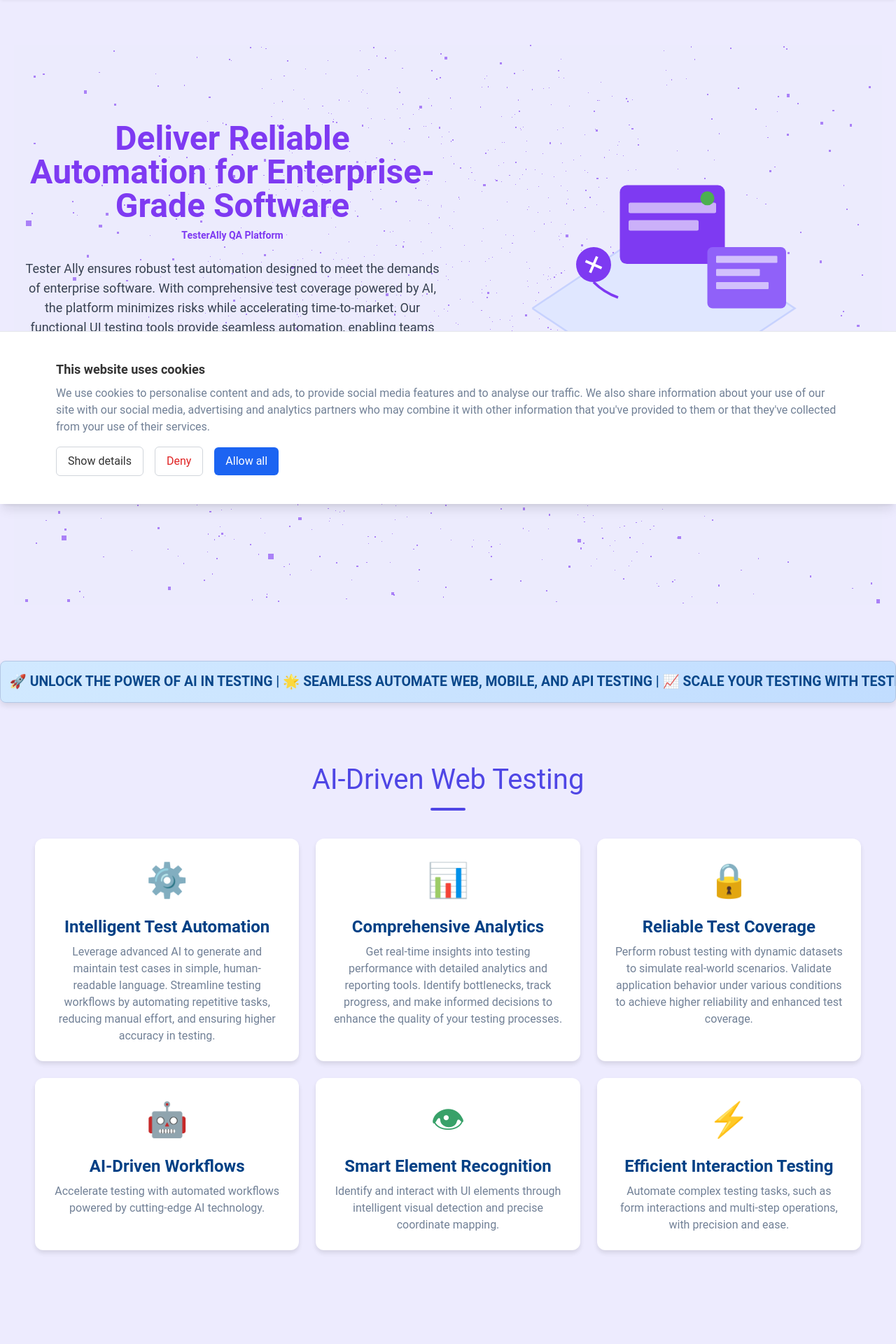
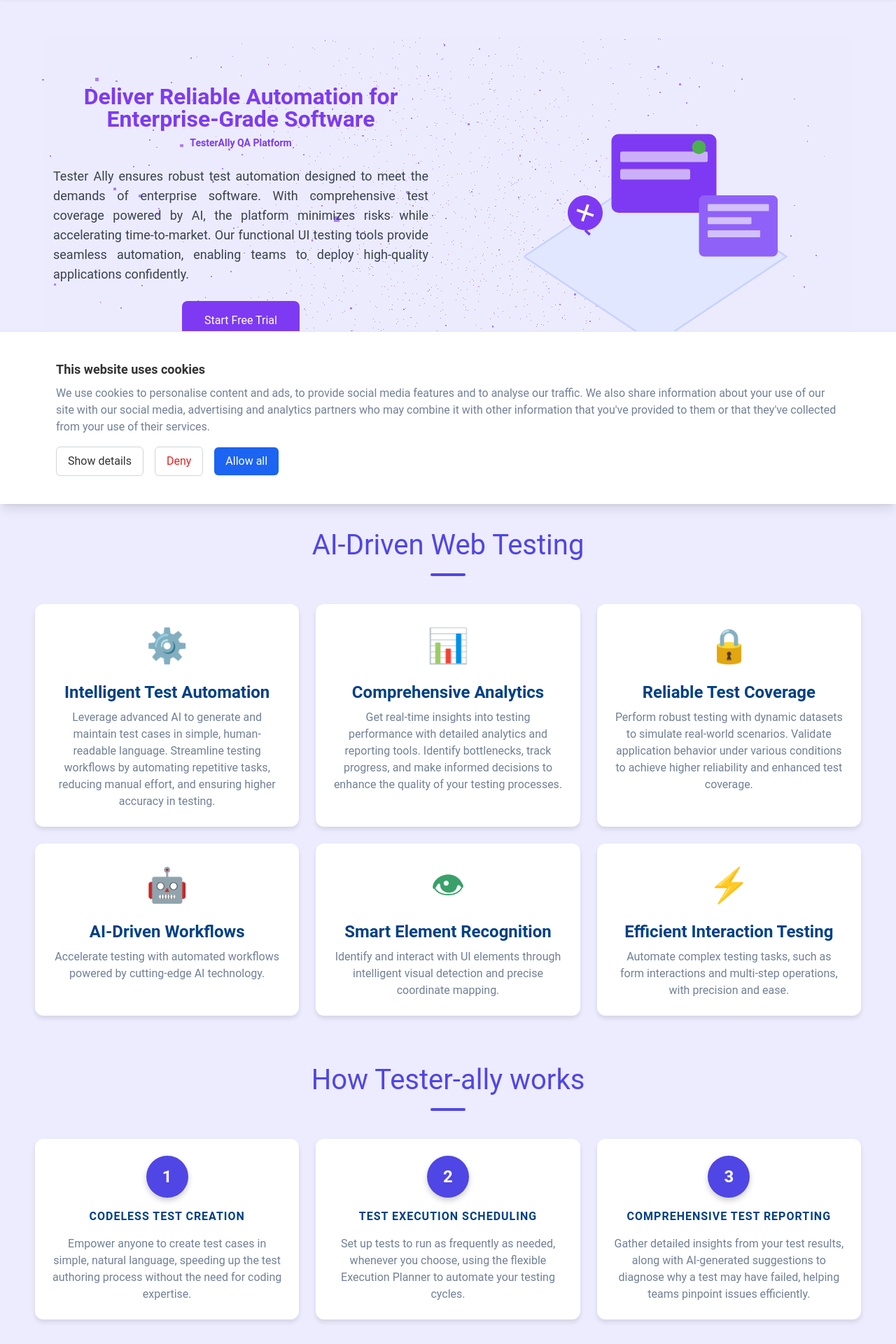
Before and after one commit to rangad123/TesterAlly-FE, a React (Create React App) app: page / in a window 1280 px wide. Shown: the part 80-2000 px from the top of the page at 70% size. Built offline with nearby package versions, Linux system fonts and the light colour scheme.

Commit message:
update Styles

```diff
--- a/src/pages/HeroSection.js
+++ b/src/pages/HeroSection.js
@@ -80,33 +80,35 @@ const HeroSection = () => {
   }, []);
 
   return (
-    <section className="relative min-h-screen bg-[rgb(237,235,254)]">
+    <section className="relative bg-[rgb(237,235,254)]">
       <div
         ref={containerRef}
         className="absolute inset-0 z-0"
       />
 
       {/* Main Content */}
-      <div className="relative z-10 container mx-auto px-4 py-16">
-        <div className="grid md:grid-cols-2 gap-12 items-center">
-          <div className="space-y-6">
-            <motion.h1
-              className="text-4xl md:text-5xl font-bold leading-tight text-[rgb(126,58,242)]"
-              initial={{ opacity: 0, y: 20 }}
-              animate={{ opacity: 1, y: 0 }}
-              transition={{ duration: 0.6 }}
-            >
+      <div className="relative z-10 max-w-7xl mx-auto">
+        <div className="grid md:grid-cols-2 gap-8 items-center">
+
+        <motion.div
+            className="space-y-6 px-4"
+            initial={{ opacity: 0, y: 20 }}
+            animate={{ opacity: 1, y: 0 }}
+            transition={{ duration: 0.6 }}
+          >
+            <h1 className="text-3xl md:text-4xl lg:text-5xl font-bold leading-tight text-[rgb(126,58,242)]">
               Deliver Reliable Automation for Enterprise-Grade Software
               <div className="text-sm font-semibold mt-2 text-[rgb(126,58,242)]">
                 TesterAlly QA Platform
               </div>
-            </motion.h1>
+            </h1>
 
             <motion.p
-              className="text-lg text-gray-700"
+              className="text-base md:text-lg text-gray-700"
               initial={{ opacity: 0, y: 20 }}
               animate={{ opacity: 1, y: 0 }}
               transition={{ duration: 0.6, delay: 0.2 }}
+              style={{textAlign:"justify"}}
             >
               Tester Ally ensures robust test automation designed to meet the demands of enterprise software.
               With comprehensive test coverage powered by AI, the platform minimizes risks while accelerating time-to-market.
@@ -114,7 +116,7 @@ const HeroSection = () => {
             </motion.p>
 
             <motion.button
-              className="px-8 py-3 bg-[rgb(126,58,242)] text-white rounded-lg hover:bg-opacity-90 transition-all"
+              className="w-full md:w-auto px-8 py-4 bg-[rgb(126,58,242)] text-white rounded-lg hover:bg-opacity-90 transition-all transform hover:scale-105"
               initial={{ opacity: 0, y: 20 }}
               animate={{ opacity: 1, y: 0 }}
               transition={{ duration: 0.6, delay: 0.4 }}
@@ -122,7 +124,7 @@ const HeroSection = () => {
             >
               Start Free Trial
             </motion.button>
-          </div>
+          </motion.div>
 
           <motion.div
             className="relative h-[500px]"
--- a/src/pages/Style2.css
+++ b/src/pages/Style2.css
@@ -75,109 +75,6 @@ a {
   color: white;
 }
 
-.hero {
-  display: flex;
-  flex-direction: column-reverse;
-  align-items: center;
-  justify-content: center;
-  padding: 80px 20px;
-  text-align: center;
-}
-
-@media (min-width: 768px) {
-  .hero {
-    flex-direction: row;
-    text-align: left;
-  }
-}
-
-.hero-content {
-  max-width: 600px;
-  margin: 20px;
-  margin-top: 130px;
-}
-
-.hero-content h1 {
-  font-size: 2.5rem;
-  margin-bottom: 20px;
-  color: rgb(126 58 242 / var(--tw-bg-opacity, 1));
-}
-
-@media (min-width: 768px) {
-  .hero-content h1 {
-    font-size: 3rem;
-  }
-}
-
-.hero-content p {
-  font-size: 1.2rem;
-  line-height: 1.6;
-  margin-bottom: 30px;
-  color: black;
-}
-
-.hero-content button {
-  background: rgb(126,58,242);
-  color: white;
-  padding: 12px 25px;
-  font-size: 1rem;
-  border: none;
-  border-radius: 8px;
-  cursor: pointer;
-  transition: background-color 0.3s;
-}
-
-.hero-content button:hover {
-  background: rgb(126,58,242);
-}
-
-.hero-image {
-  max-width: 500px;
-  margin: 20px;
-}
-
-.hero {
-  display: flex;
-  align-items: center;
-}
-
-.hero-content {
-  max-width: 50%;
-}
-
-.hero-content h1 {
-  font-size: 2.5rem;
-  margin-bottom: 1rem;
-}
-
-.hero-content .highlighted-text {
-  color: #007bff;
-  font-weight: bold;
-}
-
-.hero-content p {
-  font-size: 1.2rem;
-  color: #555;
-  margin-bottom: 1.5rem;
-}
-
-.hero-content .btn {
-  color: #fff;
-  padding: 0.8rem 1.5rem;
-  border: none;
-  border-radius: 5px;
-  cursor: pointer;
-  transition: background-color 0.3s;
-}
-
-.hero-content .btn:hover {
-  background-color: #0056b3;
-}
-
-.hero-image {
-  max-width: 40%;
-  position: relative;
-}
 
 .animated-image {
   position: relative;
@@ -195,7 +92,6 @@ a {
   animation: float 5s ease-in-out infinite, fade-in 2s ease-in-out;
 }
 
-/* Floating Animation */
 @keyframes float {
   0% {
     transform: translateY(0) scale(1);
@@ -208,7 +104,6 @@ a {
   }
 }
 
-/* Fade-in Animation */
 @keyframes fade-in {
   0% {
     opacity: 0;
@@ -246,7 +141,7 @@ a {
   border: 1px solid #b3c7e6;
   border-radius: 8px;
   box-shadow: 0 4px 8px rgba(0, 0, 0, 0.1);
-  padding: 0 20px; /* Adding padding to prevent text from touching edges */
+  padding: 0 20px;
 }
 
 .marquee-content {
@@ -255,21 +150,19 @@ a {
   font-size: 1.2rem;
   font-weight: bold;
   text-transform: uppercase;
-  white-space: nowrap; /* Ensure content stays on one line */
-  padding-right: 100%; /* Make sure it starts from outside the view */
+  white-space: nowrap;
+  padding-right: 100%;
 }
 
-/* Keyframe for scrolling text from right to left */
 @keyframes scroll-left {
   0% {
-    transform: translateX(100%); /* Start off-screen from the right */
+    transform: translateX(100%);
   }
   100% {
-    transform: translateX(-100%); /* End off-screen to the left */
+    transform: translateX(-100%);
   }
 }
 
-/* Pulse effect on text */
 @keyframes pulse {
   0%, 100% {
     opacity: 1;
@@ -323,7 +216,7 @@ span{
 
 
 .features {
-  padding: 60px 50px;
+  padding: 5px 50px;
   border-radius: 10px;
 }
 .features h3 {
@@ -364,7 +257,7 @@ span{
 
 
 .how-it-works {
-  padding: 60px 50px;
+  padding: 5px 50px;
 }
 
 .steps {
@@ -506,7 +399,7 @@ span{
 
 .testimonials {
 
-  padding: 60px 50px;
+  padding: 10px 50px;
   text-align: center;
   border-radius: 10px;
 }
@@ -605,7 +498,7 @@ section {
 
 
 .about-us {
-  padding: 60px 20px;
+  padding: 5px 20px;
   text-align: center;
 }
 
@@ -648,10 +541,8 @@ section {
   border-radius: 10px;
 }
 
-
-/* Blog Highlights Section */
 .blog-highlights {
-  padding: 60px 20px;
+  padding: 5px 20px;
   text-align: center;
 }
 
@@ -726,3 +617,143 @@ section {
     text-align: center;
   }
 }
+
+* {
+  margin: 0;
+  padding: 0;
+  box-sizing: border-box;
+}
+
+body {
+  font-family: "Roboto", sans-serif;
+  background-color: rgb(237 235 254 / var(--tw-bg-opacity, 1));
+  color: #333;
+}
+
+.hero {
+  display: flex;
+  align-items: center;
+  justify-content: space-between;
+  padding: 40px 20px;
+  max-width: 1200px;
+  margin: 0 auto;
+  min-height: 80vh;
+}
+
+.hero-content {
+  flex: 1;
+  max-width: 600px;
+  padding-right: 30px;
+}
+
+.hero-content h1 {
+  font-size: 2.75rem;
+  line-height: 1.2;
+  margin-bottom: 1.5rem;
+  color: rgb(126 58 242 / var(--tw-bg-opacity, 1));
+}
+
+.hero-content p {
+  font-size: 1.1rem;
+  line-height: 1.6;
+  margin-bottom: 2rem;
+  color: #4a5568;
+}
+
+.hero-content button {
+  background: rgb(126,58,242);
+  color: white;
+  padding: 15px 30px;
+  font-size: 1.1rem;
+  border: none;
+  border-radius: 8px;
+  cursor: pointer;
+  transition: all 0.3s ease;
+  box-shadow: 0 4px 6px rgba(126,58,242,0.2);
+  font-weight: 600;
+  text-transform: uppercase;
+  letter-spacing: 0.5px;
+}
+
+.hero-content button:hover {
+  background: rgb(107,48,222);
+  transform: translateY(-2px);
+  box-shadow: 0 6px 12px rgba(126,58,242,0.3);
+}
+
+.marquee {
+  background: linear-gradient(90deg, #d1e9ff, #c1ddff);
+  padding: 12px 20px;
+  margin: 20px auto;
+  max-width: 1200px;
+}
+
+.marquee-content {
+  font-size: 1rem;
+  font-weight: 500;
+}
+
+.marquee-content p {
+  margin: 0;
+  padding: 0;
+}
+
+.blog-highlights {
+  padding: 10px 20px;
+  max-width: 1200px;
+  margin: 0 auto;
+}
+
+.blog-grid {
+  display: grid;
+  grid-template-columns: repeat(auto-fit, minmax(300px, 1fr));
+  gap: 30px;
+  margin-top: 30px;
+}
+
+.blog-card {
+  background: white;
+  padding: 25px;
+  border-radius: 10px;
+  box-shadow: 0 4px 10px rgba(0, 0, 0, 0.1);
+  height: 100%;
+  display: flex;
+  flex-direction: column;
+  justify-content: space-between;
+}
+
+@media (max-width: 768px) {
+  .hero {
+    flex-direction: column;
+    padding: 30px 20px;
+    text-align: center;
+  }
+
+  .hero-content {
+    padding-right: 0;
+    margin-bottom: 30px;
+  }
+
+  .hero-content h1 {
+    font-size: 2.25rem;
+  }
+
+  .blog-grid {
+    grid-template-columns: 1fr;
+  }
+
+  .marquee {
+    margin: 10px;
+  }
+}
+
+@media (max-width: 480px) {
+  .hero-content h1 {
+    font-size: 2rem;
+  }
+
+  .hero-content button {
+    width: 100%;
+    padding: 12px 20px;
+  }
+}
```
Also changed, not shown: src/pages/CreateProject.js (+29 -17 lines).
